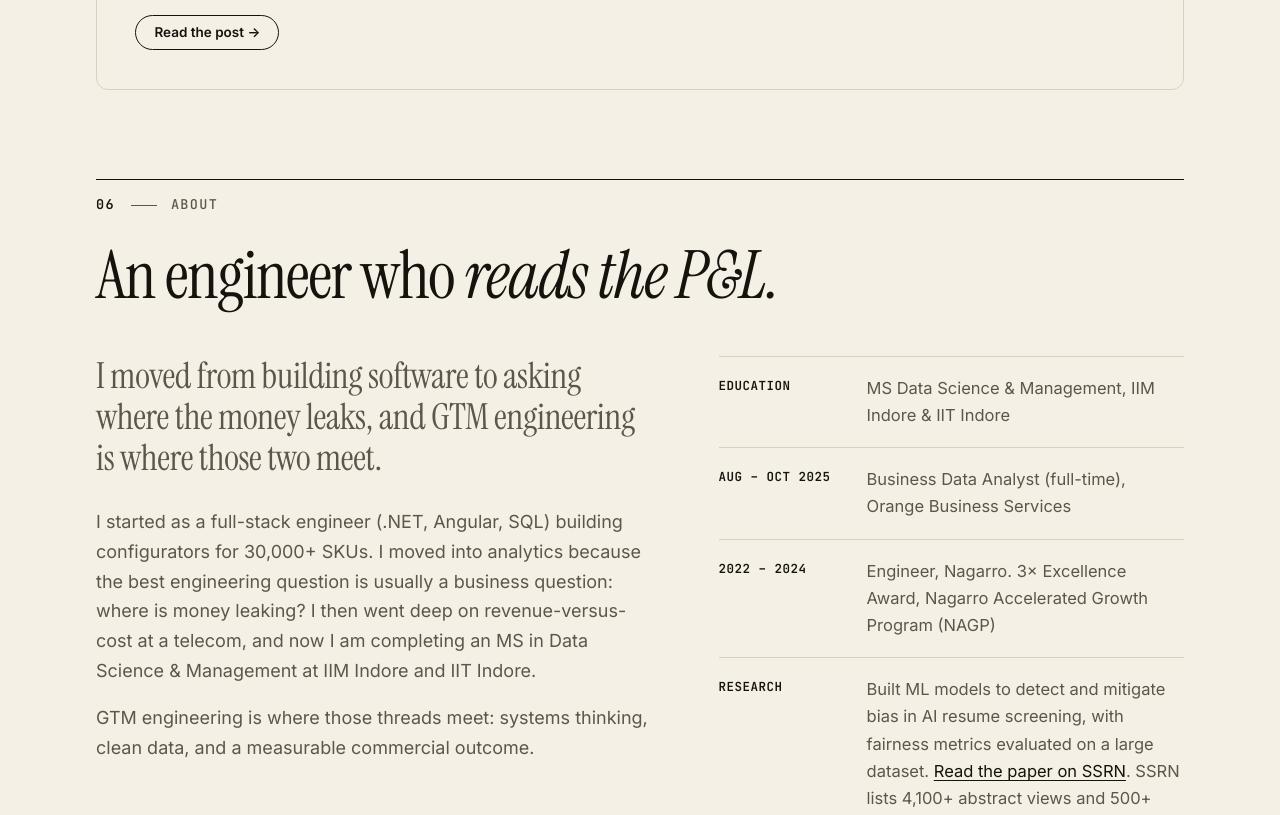
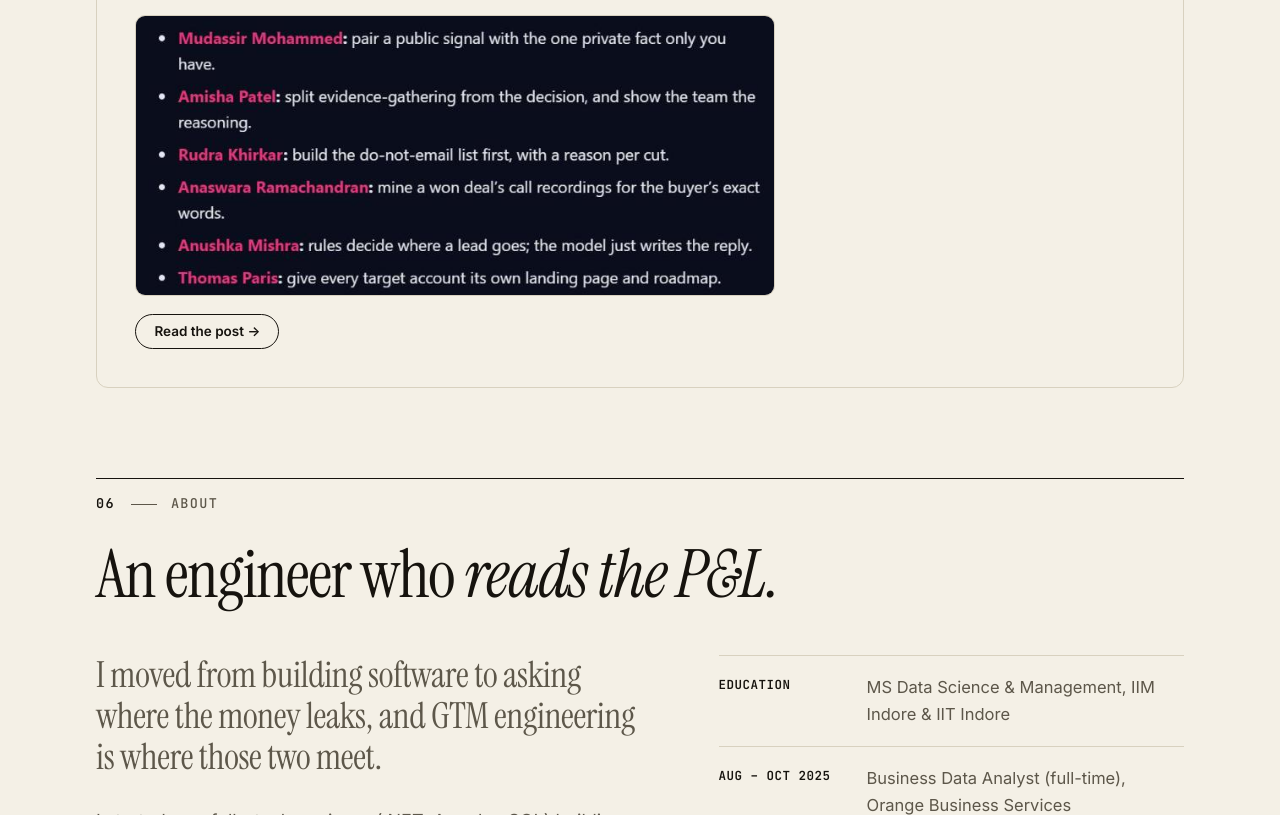
Before and after one commit to AnushkaMishra29/AnushkaMishra29.github.io, a plain HTML site: page index.html in a window 1280 px wide. Shown: the part 8163-8978 px from the top of the page. Drawn offline with Linux system fonts and the light colour scheme.

Commit message:
Add Pulse #50 screenshot to Featured card
Co-Authored-By: Claude Sonnet 5.5 <noreply@anthropic.com>

```diff
--- a/index.html
+++ b/index.html
@@ -374,6 +374,11 @@
       <p>&ldquo;<strong>Anushka Mishra:</strong> rules decide where a lead goes; the model just writes the reply.&rdquo;</p>
     </blockquote>
     <p class="feat-src">Jared Waxman, <em>Pulse #50: is GTM engineering the new Excel?</em>, GTM Engineer School, 25 Nov 2026, in &ldquo;Steal these&rdquo;, a takeaway from Cohort 5 capstones.</p>
+    <figure class="feat-shot">
+      <a href="https://gtmengineerschool.substack.com/p/pulse-50-is-gtm-engineering-the-new" target="_blank" rel="noopener">
+        <img src="pulse50-mention.png" alt="Screenshot of GTM Engineer School Pulse #50, the Steal these list of Cohort 5 capstones, including the line on Anushka Mishra" loading="lazy" width="755" height="330">
+      </a>
+    </figure>
     <a class="btn btn-small btn-line" href="https://gtmengineerschool.substack.com/p/pulse-50-is-gtm-engineering-the-new" target="_blank" rel="noopener">Read the post &rarr;</a>
   </aside>
 </section>
--- a/site.css
+++ b/site.css
@@ -428,3 +428,6 @@ h1 em,h2 em,.demo-title em{color:var(--ink)}
 .featured blockquote p{margin:0;font:400 clamp(24px,2.8vw,38px)/1.2 var(--serif);letter-spacing:-.01em}
 .featured blockquote strong{font-weight:400;font-style:italic}
 .featured .feat-src{margin:0 0 18px;color:var(--muted);font-size:15.5px}
+.feat-shot{margin:0 0 18px}
+.feat-shot img{display:block;width:100%;max-width:640px;height:auto;border-radius:10px;border:1px solid var(--line);transition:transform .3s}
+.feat-shot a:hover img{transform:translateY(-3px)}
```
Also changed, not shown: pulse50-mention.png (added).
